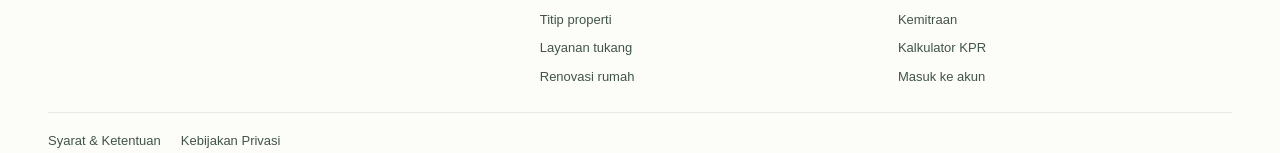
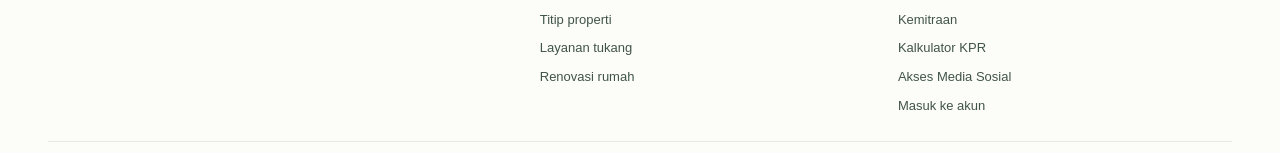
Before and after one commit to michkrisma7-cmd/mrpro, a Next.js app: page /admin in a window 1280 px wide. Shown: the part 1363-1516 px from the top of the page. Built offline with nearby package versions, Linux system fonts and the light colour scheme; no server answers; the database is empty; a web font is replaced by a local one.

Commit message:
Add social media access link to shared footer

```diff
--- a/components/footer.tsx
+++ b/components/footer.tsx
@@ -24,6 +24,13 @@ export function Footer() {
             <Link href="/tim-kami">Tim Kami</Link>
             <Link href="/kemitraan">Kemitraan</Link>
             <Link href="/kalkulator-kpr">Kalkulator KPR</Link>
+            <a
+              href="https://linktr.ee/mrpropertix"
+              target="_blank"
+              rel="noopener noreferrer"
+            >
+              Akses Media Sosial
+            </a>
             <Link href="/login">Masuk ke akun</Link>
           </nav>
         </div>
```
